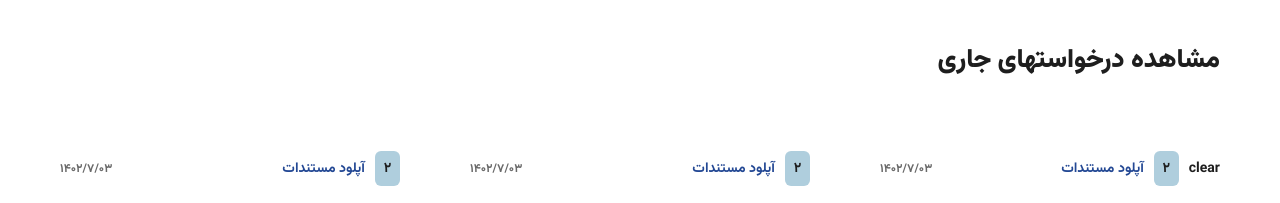
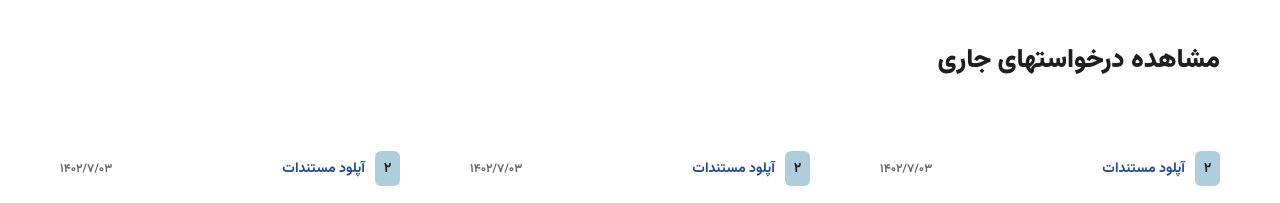
Before and after one commit to hossein-oudaran/bootcamp-task-1, a plain HTML site: page src/index.html in a window 1280 px wide. Shown: the top 203 px of the page. Drawn offline with Linux system fonts and the light colour scheme; files whose address does not match are found by name.

Commit message:
delete wrong character

```diff
--- a/src/index.html
+++ b/src/index.html
@@ -16,8 +16,7 @@
       <div class="reqs">
         <div class="req">
           <div class="req__upload">
-            <div class="req__upload-link">clear
-
+            <div class="req__upload-link">
               <p class="req__upload-num">2</p>
               <a href="#">آپلود مستندات</a>
             </div>
```
